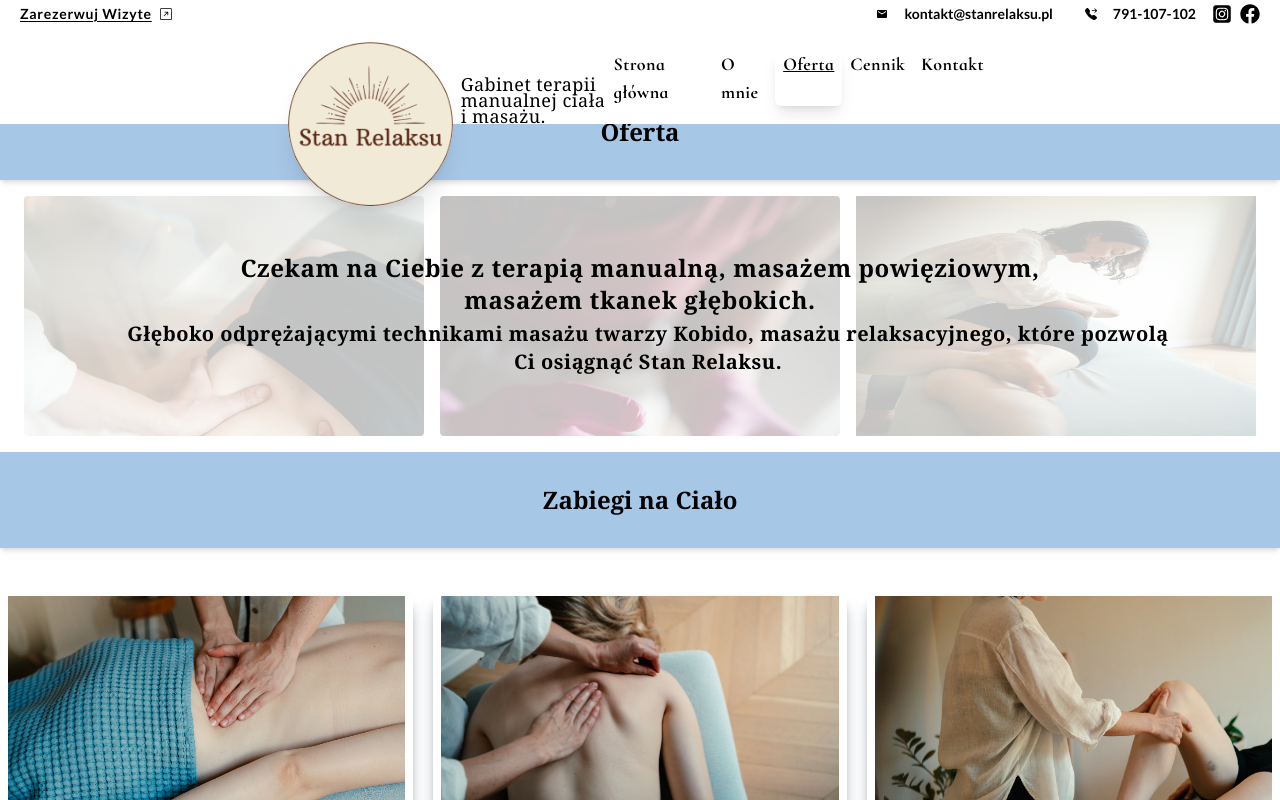
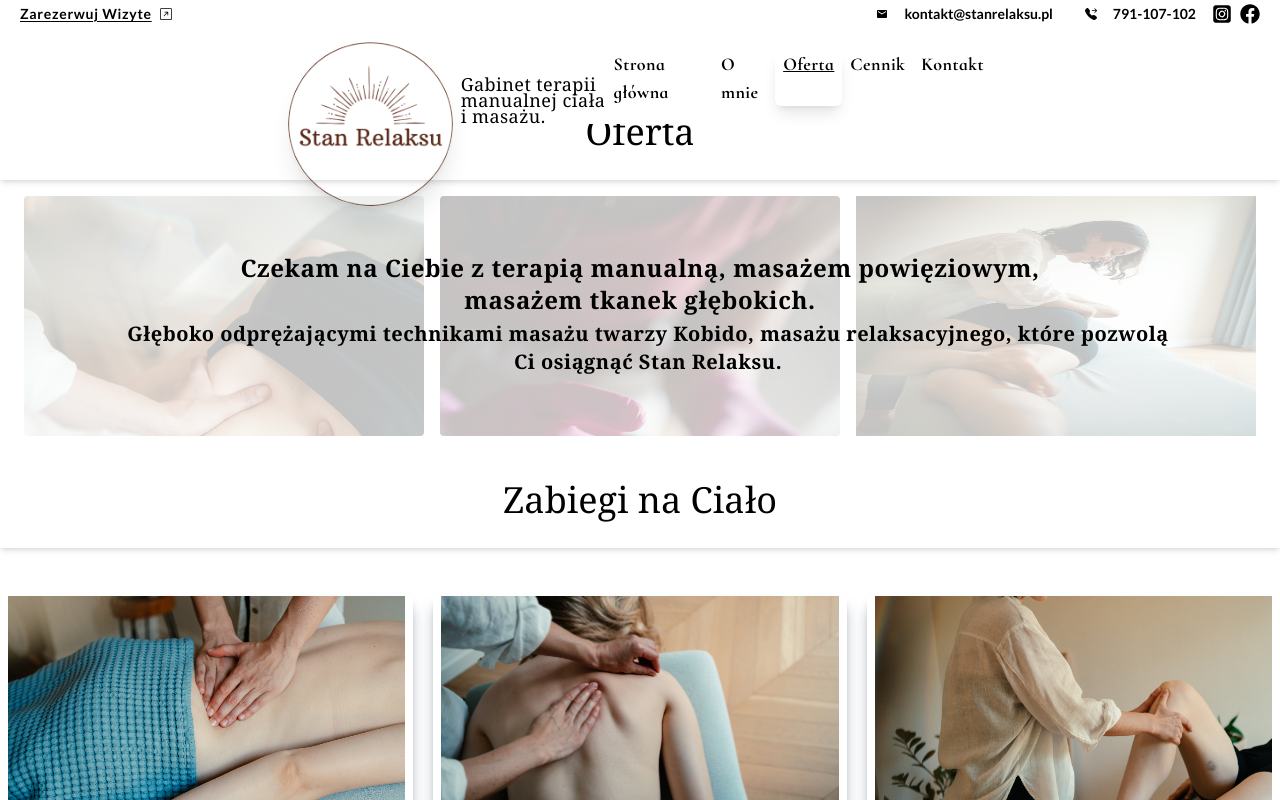
Before and after one commit to PiotrRegulski/stan-relaksu, a Next.js app: page /offer in a window 1280 px wide. Shown: the top 800 px of the page. Built offline with nearby package versions, Linux system fonts and the light colour scheme.

Commit message:
changed style

```diff
--- a/src/app/offer/[slug]/page.tsx
+++ b/src/app/offer/[slug]/page.tsx
@@ -122,7 +122,7 @@ const OfferDetailsPage: React.FC<OfferDetailsPageProps> = ({ params }) => {
     "rozluźnianie",
   ];
   return (
-    <div className="mt-[5rem]">
+    <div className="mt-[7rem]">
       <PageHeader id={"offerDetail"} >{offerDetail.title}</PageHeader>
 
       <section
--- a/src/components/homepage/PageHeader.tsx
+++ b/src/components/homepage/PageHeader.tsx
@@ -9,10 +9,10 @@ const PageHeader: React.FC<PageHeaderProps> = ({ children,id }) => {
   return (
     <header
       id={id}
-      className="grid grid-cols-1 gap-2 place-items-center md:h-24 bg-primary shadow-md "
+      className="grid grid-cols-1 gap-2 place-items-center md:h-24 bg-white shadow-md "
       // style={{ backgroundImage: "url('/ofertabg.png')" }}
     >
-      <header className="px-4 py-3 text-xl xl:text-2xl font-bold font-serif text-center   bg-opacity-75 rounded-xl  text-black ">
+      <header className="px-4 py-3 text-xl md:text-2xl xl:text-4xl font-thin  font-serif text-center   bg-opacity-75 rounded-xl  text-black ">
         {children}
       </header>
     </header>
--- a/src/components/layout/Logo.tsx
+++ b/src/components/layout/Logo.tsx
@@ -10,7 +10,7 @@ const Logo = () => {
         width={200}
         height={200}
         sizes="(max-width: 600px) 100vw, 50vw"
-        className="bg-mainthemelogo rounded-full shadow-xl"
+        className=" rounded-full shadow-xl "
         alt="Screenshots of the dashboard project showing desktop version"
         priority={true}
       />
--- a/src/components/offers/OffersHeader.tsx
+++ b/src/components/offers/OffersHeader.tsx
@@ -8,7 +8,7 @@ const OffersHeader = () => {
     <div className="bg-white mt-[5rem]">
       <PageHeader id={"offer"}>Oferta</PageHeader>
       <div className=" relative flex flex-col md:flex-row  bg-secondary   lg:mx-[1rem] my-2 rounded">
-        <div className="absolute  flex flex-col  z-30 md:left-[0] md:right-[0] md:top-[0] lg:left-[0] lg:right-[0] lg:top-[0] bg-white bg-opacity-40 border-white border-4 rounded-xl h-full md:h-[16rem] lg:h-[16rem] 2xl:h-[21rem] justify-center">
+        <div className="absolute  flex flex-col  z-30 md:left-[0] md:right-[0] md:top-[0] lg:left-[0] lg:right-[0] lg:top-[0] bg-white bg-opacity-40 border-white border-4 rounded-xl h-[15rem] md:h-[16rem] lg:h-[16rem] 2xl:h-[21rem] justify-center">
           <p className="w-full md:px-16 lg:px-24  xl:px-48 tracking-wide text-center font-serif text-lg md:text-xl font-bold  lg:text-2xl   animate-fadeIn rounded-xl transition-transform duration-1000 ease-in-out  ">
             Czekam na Ciebie z terapią manualną, masażem powięziowym, masażem
             tkanek głębokich.
@@ -18,13 +18,13 @@ const OffersHeader = () => {
             relaksacyjnego, które pozwolą Ci osiągnąć<strong> Stan Relaksu</strong>.</p>
         </div>
         <div className=" w-full flex justify-center bg-white ">
-          <div className="relative  md:w-[43rem] lg:w-[50rem] w-full h-[10rem] sm:h-[12rem] md:h-[15rem] 2xl:h-[20rem] my-2 md:mx-2 opacity-40 lg:opacity-40 ">
+          <div className="relative  md:w-[43rem] lg:w-[50rem] w-full h-[14rem] sm:h-[12rem] md:h-[15rem] 2xl:h-[20rem] my-2 md:mx-2 opacity-40 lg:opacity-40 ">
             <ImageCard src={"/offersheader1.jpg"} alt={"masaż powięziowy"} />
           </div>
-          <div className=" relative  md:w-[43rem] lg:w-[50rem] w-full h-[10rem] sm:h-[12rem] md:h-[15rem] 2xl:h-[20rem] my-2 mx-1 md:mx-2 opacity-40 lg:opacity-40">
+          <div className=" relative  md:w-[43rem] lg:w-[50rem] w-full h-[14rem] sm:h-[12rem] md:h-[15rem] 2xl:h-[20rem] my-2 mx-1 md:mx-2 opacity-40 lg:opacity-40">
             <ImageCard src={"/offersheader2.jpg"} alt={"zabieg na twarz"} />
           </div>
-          <div className="relative  md:w-[43rem] lg:w-[50rem] w-full h-[10rem] sm:h-[12rem] md:h-[15rem] 2xl:h-[20rem] my-2 md:mx-2 opacity-40 lg:opacity-40 ">
+          <div className="relative  md:w-[43rem] lg:w-[50rem] w-full h-[14rem] sm:h-[12rem] md:h-[15rem] 2xl:h-[20rem] my-2 md:mx-2 opacity-40 lg:opacity-40 ">
             <BackImage />
           </div>
         </div>
```
